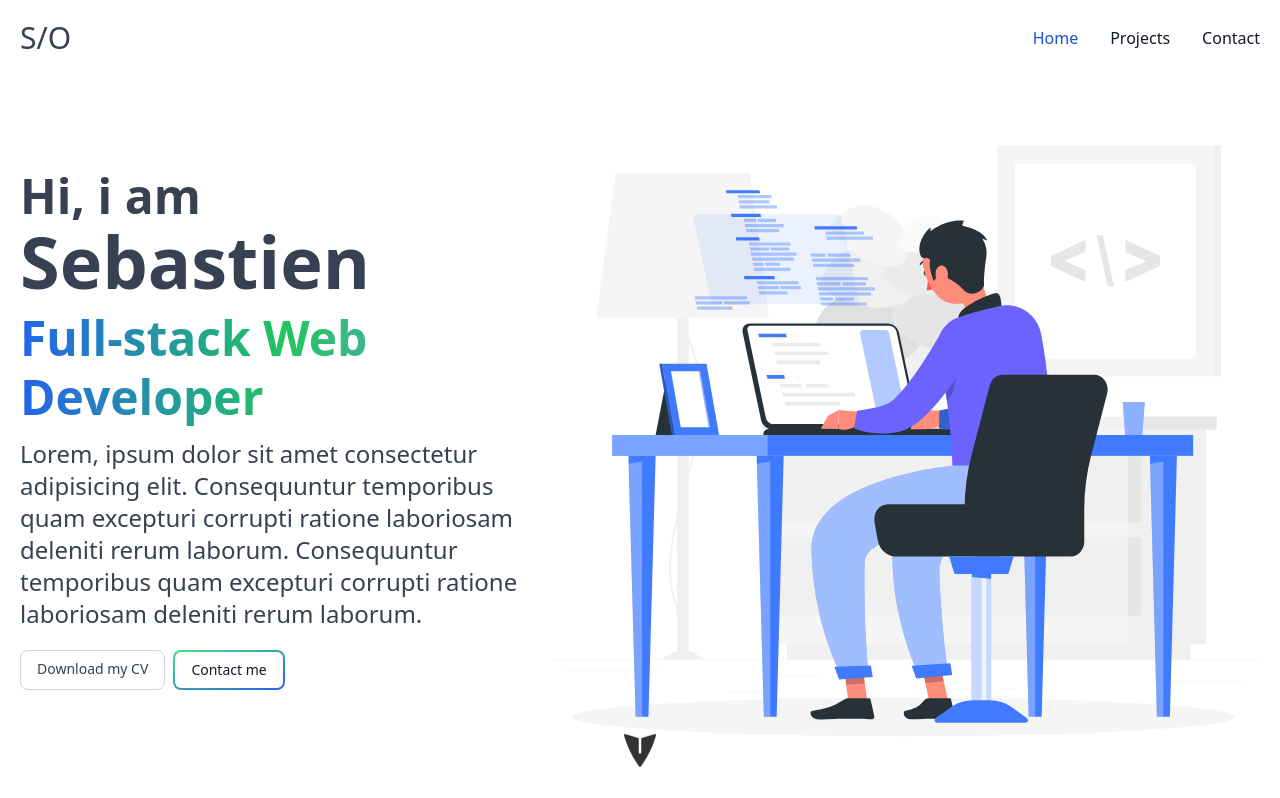
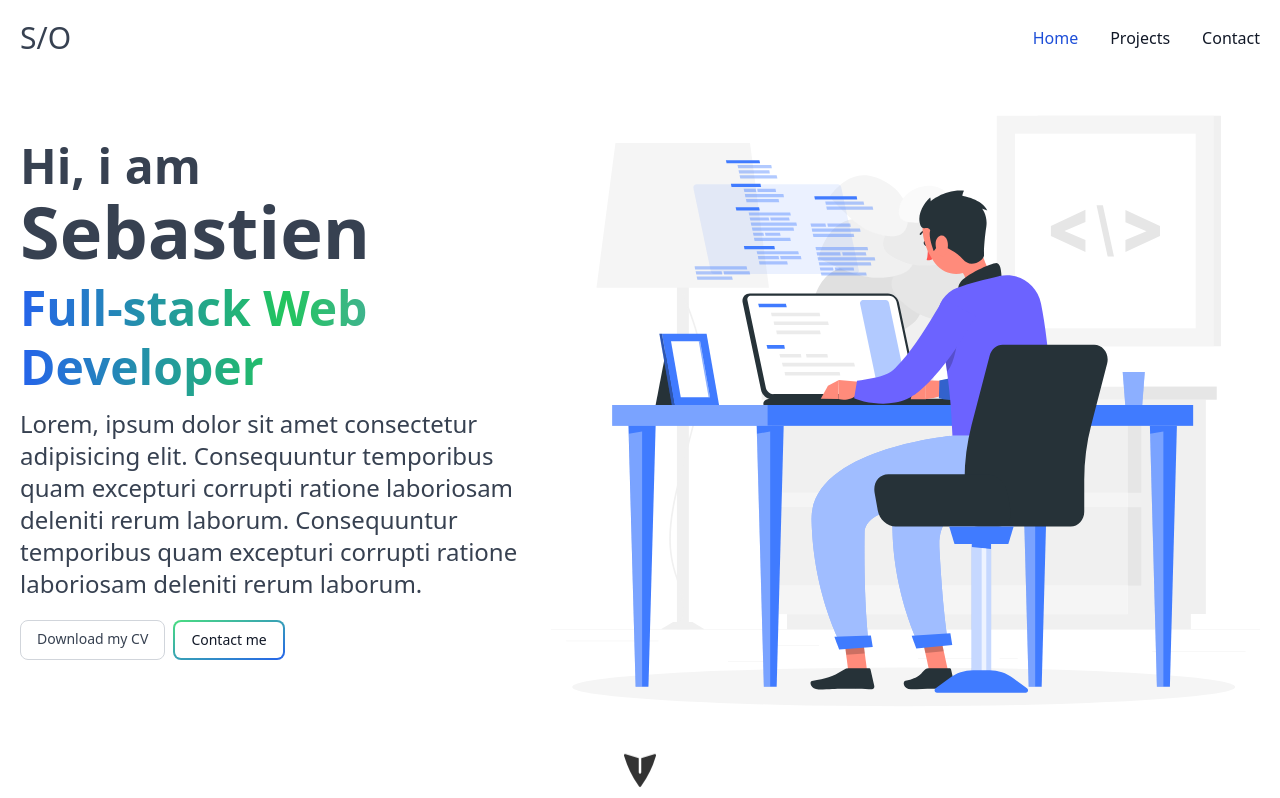
Before and after one commit to Kaoshix/portfolio-nextjs, a Next.js app: page / in a window 1280 px wide. Shown: the top 798 px of the page. Built offline with nearby package versions, Linux system fonts and the light colour scheme.

Commit message:
update hero banner marges

```diff
--- a/app/components/ui/arrow-home-button.jsx
+++ b/app/components/ui/arrow-home-button.jsx
@@ -1,7 +1,7 @@
 export const ArrowHomeButton = () => {
     return (
         <a href="#project-section">
-            <div className="absolute bottom-10 left-1/2 transform -translate-x-1/2 rotate-90">
+            <div className="absolute bottom-5 left-1/2 transform -translate-x-1/2 rotate-90">
                 <div className="animate-[propel_5s_infinite_both] opacity-80">
                     <svg xmlns="http://www.w3.org/2000/svg" viewBox="0 0 24 24" fill="black" className="h-10 w-10">
                         <path d="M3.478 2.405a.75.75 0 00-.926.94l2.432 7.905H13.5a.75.75 0 010 1.5H4.984l-2.432 7.905a.75.75 0 00.926.94 60.519 60.519 0 0018.445-8.986.75.75 0 000-1.218A60.517 60.517 0 003.478 2.405z" />
--- a/app/page.tsx
+++ b/app/page.tsx
@@ -11,7 +11,7 @@ export default function Home() {
 
       <div className="min-h-screen mx-5 flex flex-col mb-10 md:mb-0" id="home-section">
         <Header />
-        <div className="flex flex-col grow">
+        <div className="flex flex-col grow mb-20 mt-5">
           <HeroBanner />
           <ArrowHomeButton />
         </div>
```
